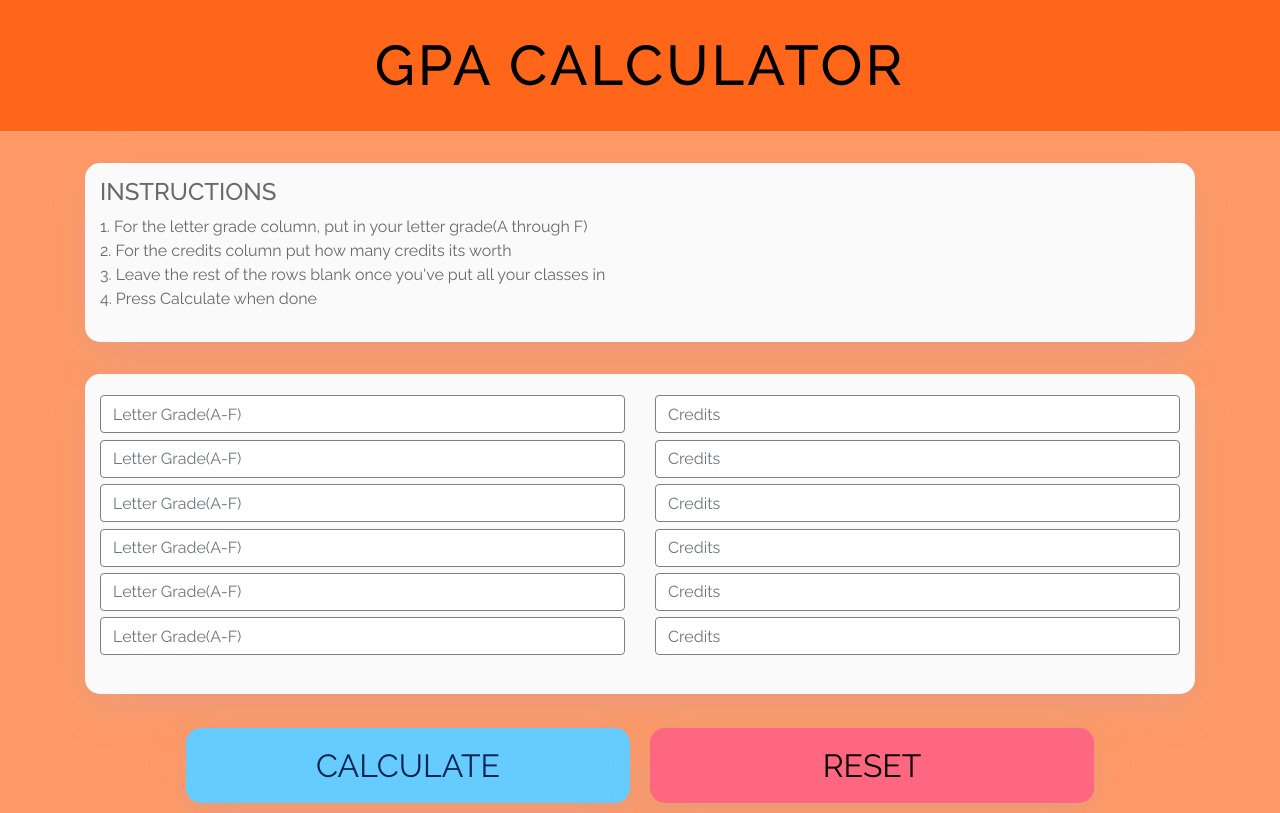
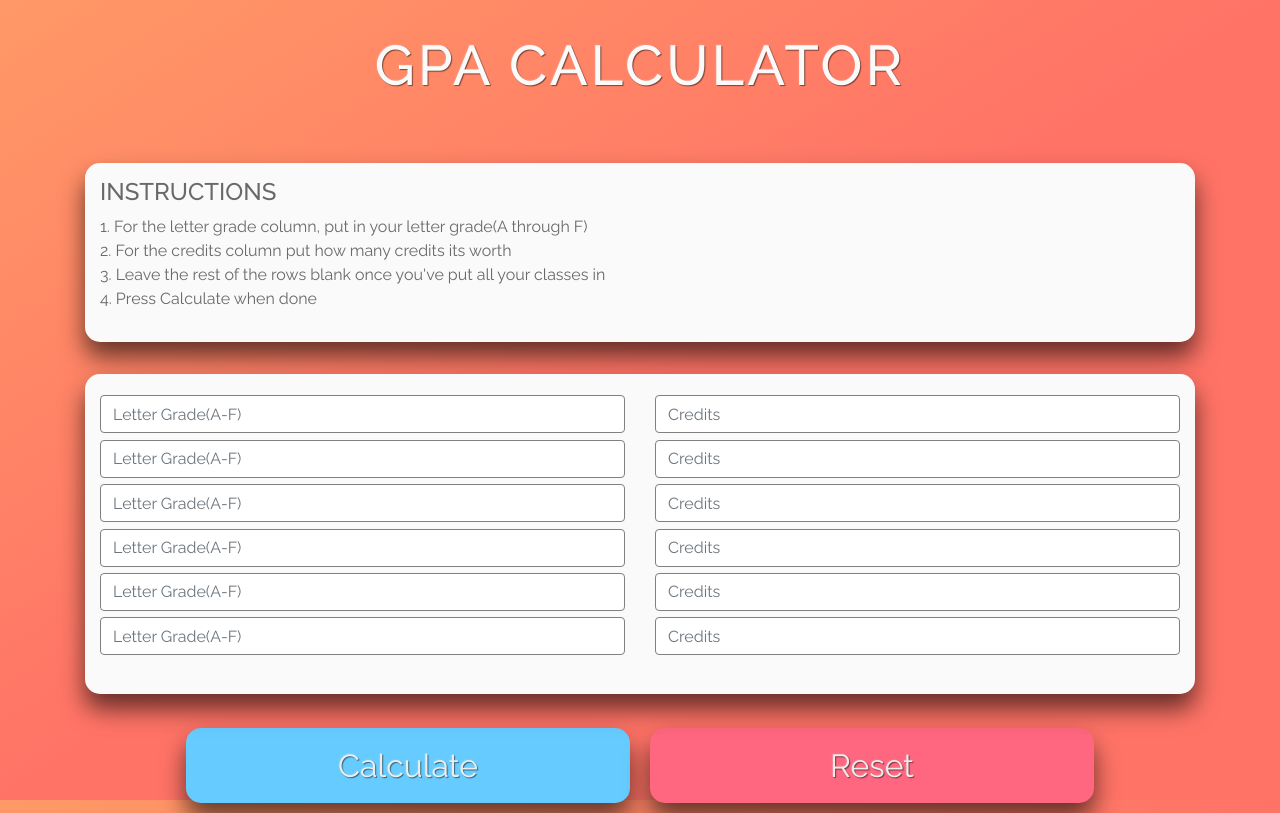
Before and after one commit to papaJCL/GPA-Calculator, a React (Create React App) app in the folder gpa/: page / in a window 1280 px wide. Built offline with nearby package versions, Linux system fonts and the light colour scheme.

Commit message:
Background UI changes

```diff
--- a/gpa/src/App.css
+++ b/gpa/src/App.css
@@ -1,11 +1,8 @@
 body {
-    height: 100%;
-    /* display:flex; */
     font-family: 'raleway', sans-serif;
     color:#696969;
-    background-color:#FF9966;
+    background: linear-gradient(to top left, #ff7366 50%,#FF9966 100%) ;
     justify-content:center;
-    /* align-items:center; */
     font-size: 16px;
 }
 
--- a/gpa/src/App.js
+++ b/gpa/src/App.js
@@ -10,13 +10,22 @@ import './App.css'
 // ===========================================================================
 // STYLED COMPONENTS =========================================================
 
+const Background = styled.div`
+  height: 100vh;
+  justify-content: center;
+  align-items: center;
+  @media (max-width: 656px) {
+    height: 100%;
+    }
+`
+
 const Header = styled.h1`
-  background-color: #ff661a;
-  color: black;
+  color: #fafafa;
   text-transform: uppercase;
   font-size: 3.5em;
   padding-bottom: 2rem;
   padding-top: 2rem;
+  text-shadow: -1px -1px 1px rgba(255,255,255,.1), 1px 1px 1px rgba(0,0,0,.5);
   font-family: 'Raleway', sans-serif;
   letter-spacing: 3px;
   text-align: center;
@@ -29,20 +38,21 @@ const InstructionsBox = styled.div`
   margin-top: 2rem;
   white-space: pre-line;
   background: #fafafa;
-  box-shadow: 0 5px 10px rgba(154,160,185,.05), 0 15px 40px rgba(166,173,201,.2);
+  box-shadow: 0 15px 25px rgba(0,0,0,.6);
   padding: 15px;
   border-radius: 15px;
 `
 
 const CalculateButton = styled.button`
-  box-shadow: 0 5px 10px rgba(154,160,185,.05), 0 15px 40px rgba(166,173,201,.2);
+  box-shadow: 0 15px 25px rgba(0,0,0,.6);
+  text-shadow: -1px -1px 1px rgba(255,255,255,.1), 1px 1px 1px rgba(0,0,0,.5);
   padding: 15px;
   margin: 10px;
   border-radius: 15px;
   display: inline-block;
   width: 40%;
   border: none;
-  color:#0D2451;
+  color:#ededed;
   background-color:#66ccff;
   padding: 14px 28px;
   font-size: 32px;
@@ -62,7 +72,9 @@ const CalculateButton = styled.button`
 `;
 
 const ResetButton = styled.button`
-  box-shadow: 0 5px 10px rgba(154,160,185,.05), 0 15px 40px rgba(166,173,201,.2);
+  box-shadow: 0 15px 25px rgba(0,0,0,.6);
+  text-shadow: -1px -1px 1px rgba(255,255,255,.1), 1px 1px 1px rgba(0,0,0,.5);
+  color:#ededed;
   padding: 15px;
   margin: 10px;
   border-radius: 15px;
@@ -332,6 +344,7 @@ function App() {
 
   return (
     <div>
+      <Background>
         <Header>Gpa Calculator</Header>
         <Container>
           {instructions()}
@@ -339,13 +352,14 @@ function App() {
           <br />
           <center>
             <CalculateButton onClick={calculateGPA} >
-            CALCULATE
+              Calculate
           </CalculateButton>
             <ResetButton onClick={resetToBaseState} >
-            RESET
+              Reset
           </ResetButton>
           </center>
         </Container>
+      </Background>
     </div>
   )
 }
```
Lines whose indentation alone changed are shown as unchanged.
